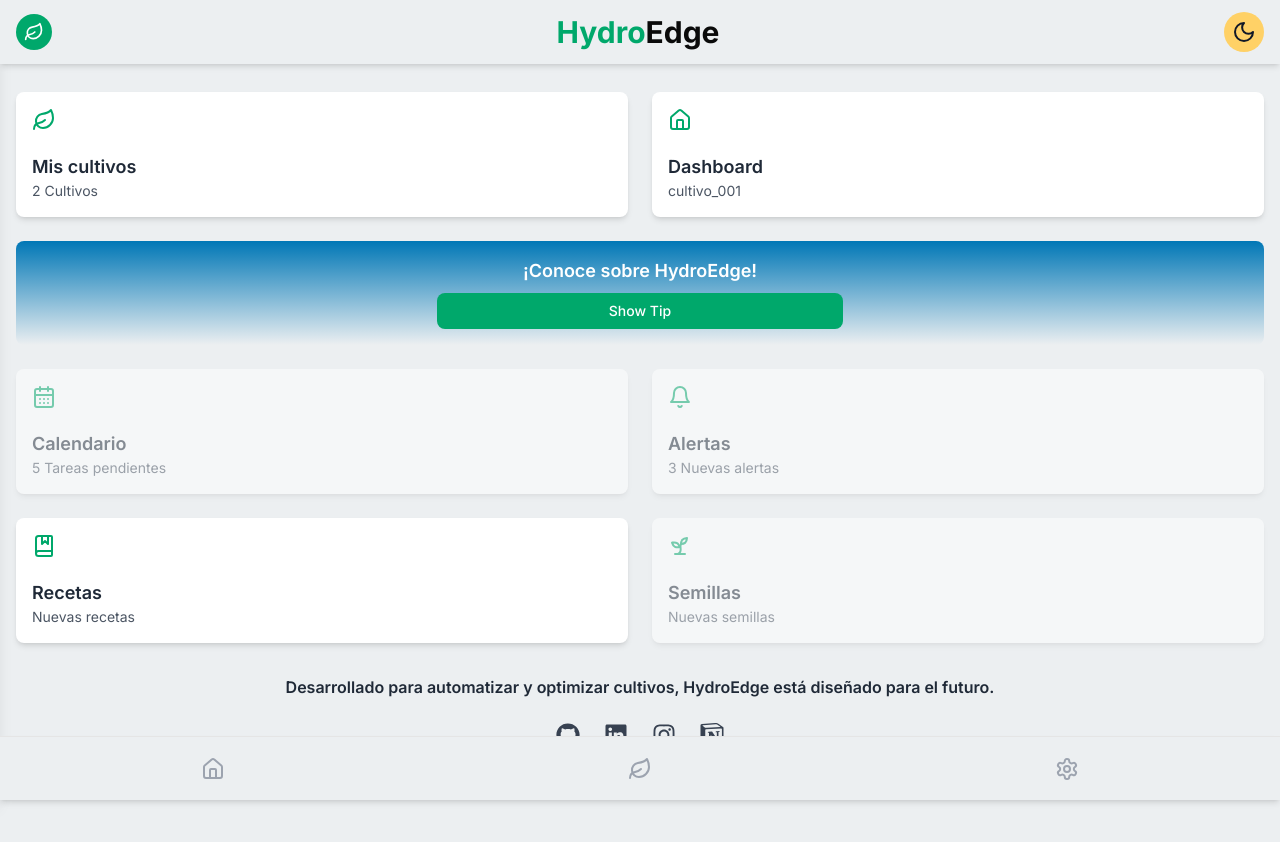
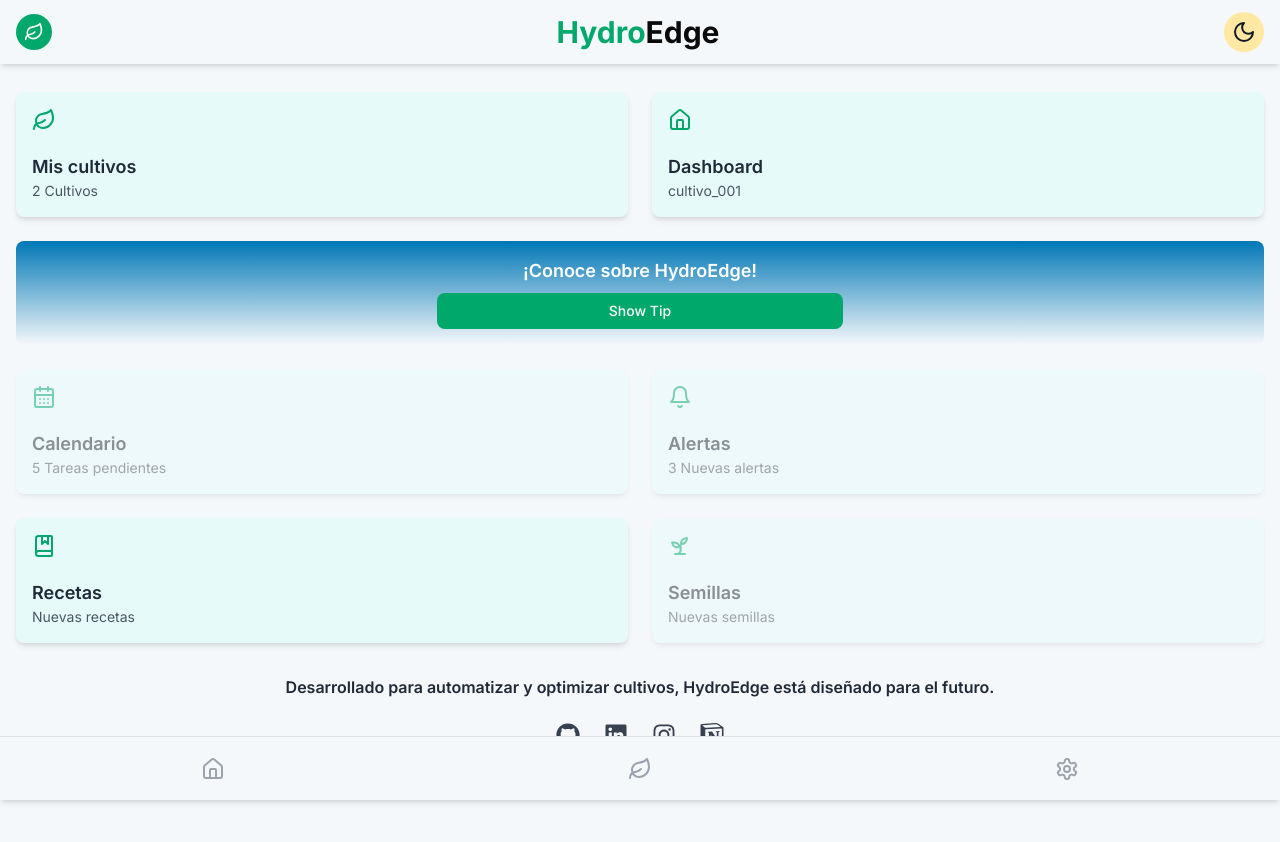
Before and after one commit to RamaGV/HydroEdge_front, a Next.js app: page / in a window 1280 px wide. Built offline with nearby package versions, Linux system fonts and the light colour scheme.

Commit message:
Actualizo paleta de colores light/dark

```diff
--- a/app/cultivos/components/CultivoCard.tsx
+++ b/app/cultivos/components/CultivoCard.tsx
@@ -45,8 +45,9 @@ const CultivoCard: React.FC<CultivoCardProps> = ({
   return (
     <div
       className={`
-        bg-white dark:bg-gray-700 rounded-lg shadow-xl overflow-hidden
-        transform transition-transform duration-200 hover:scale-105
+        rounded-lg shadow-xl overflow-hidden hover:scale-105 transform transition-transform duration-200
+        bg-[#E7FAFA]
+        dark:bg-background-dark
         ${isSelected ? 'ring-2 ring-primary dark:ring-primary-dark' : ''}
       `} onClick={handleClick}>
       <div className="flex flex-row justify-between">
@@ -57,7 +58,9 @@ const CultivoCard: React.FC<CultivoCardProps> = ({
 
         {/* Información a la derecha */}
         <div className='flex flex-col justify-between w-1/3 m-2'>
-          <h3 className="text-lg font-semibold text-gray-800 dark:text-gray-200">{nombre}</h3>
+          <h3 className="text-lg font-semibold
+            text-gray-800
+            dark:text-gray-200">{nombre}</h3>
           <div className='text-sm text-gray-600 dark:text-gray-400'>
             <p>{fase_actual}</p>
             <p>Día {diaActual} de {diasTotales}</p>
--- a/app/cultivos/page.tsx
+++ b/app/cultivos/page.tsx
@@ -66,8 +66,9 @@ export default function CultivosPage() {
   if (isLoading) {
     return (
       <div className={`${isDarkMode ? 'dark' : 'light'}`}>
-        <div className="min-h-screen p-4 pt-16 text-text mb-12
-        bg-background dark:bg-background-dark dark:text-text-dark select-none">
+        <div className="min-h-screen p-4 pt-16 mb-12 select-none
+        bg-background-light
+        dark:bg-background-dark dark:text-text-dark">
           <div className="text-center mt-24">Cargando...</div>
           </div>
       </div>
@@ -76,8 +77,9 @@ export default function CultivosPage() {
 
   return (
     <div className={`${isDarkMode ? 'dark' : 'light'}`}>
-      <div className="min-h-screen p-4 pt-16 text-text
-        bg-background dark:bg-background-dark dark:text-text-dark select-none">
+      <div className="min-h-screen p-4 pt-16 select-none
+        bg-background-light
+        dark:bg-background-dark dark:text-text-dark">
         <main className="flex-grow px-2 py-6">
           <div className="grid grid-cols-1 sm:grid-cols-2 lg:grid-cols-3 gap-6">
             {cultivos.map((cultivo) => (
--- a/app/dashboard/components/ActuadorCard.tsx
+++ b/app/dashboard/components/ActuadorCard.tsx
@@ -17,8 +17,9 @@ export default function ActuadorCard({ icon, label, is_active }: ActuadorCardPro
 
   return (
     <div className="flex flex-col items-center p-4 rounded-lg
-      shadow-xl justify-between bg-gray-100 dark:bg-gray-700
-      hover:shadow-md transition"
+      shadow-xl justify-between hover:shadow-md transition
+      bg-background-light
+      dark:bg-gray-700 "
       style={{ height: '180px', width: '90px' }}>
       <div className="bg-primary rounded-full p-3 mb-2 text-white shadow-md">
         {React.cloneElement(icon as React.ReactElement, { className: 'w-8 h-8' })}
--- a/app/dashboard/page.tsx
+++ b/app/dashboard/page.tsx
@@ -130,10 +130,12 @@ const DashboardPage = () => {
 
   return (
     <div className={`${isDarkMode ? 'dark' : 'light'}`}>
-    <div className="min-h-screen p-4 pt-16 text-text mb-12
-      bg-[#f0f0f0] dark:bg-background-dark dark:text-text-dark select-none">
+      <div className="min-h-screen p-4 pt-16 text-text mb-12 select-none
+        bg-background-light
+        dark:bg-background-dark dark:text-text-dark">
         {/* Sección de Actuadores */}
         <section className="rounded-lg p-4 mb-6 mt-6 shadow-xl
+          bg-[#E7FAFA]
           dark:bg-gray-800">
           <h2 className="text-xl font-semibold mb-4 text-primary">Actuadores</h2>
           <div className="grid grid-cols-3 gap-4
@@ -173,6 +175,7 @@ const DashboardPage = () => {
 
         {/* Sección de Sensores */}
         <section className="rounded-lg p-4 mb-6 mt-6 shadow-xl
+          bg-[#E7FAFA]
           dark:bg-gray-800">
           <h2 className="text-2xl font-semibold mb-4 text-primary">Sensores</h2>
           <div className="grid grid-cols-3 gap-4 dark:bg-gray-800">
@@ -196,6 +199,7 @@ const DashboardPage = () => {
 
         {/* Sección de Progreso del Cultivo */}
         <section className="rounded-lg p-4 mb-6 mt-6 shadow-xl
+          bg-[#E7FAFA]
           dark:bg-gray-800">
           <h2 className="text-2xl font-semibold mb-4 text-primary">Progreso del Cultivo</h2>
           <div className="flex justify-center">
--- a/app/recetas/page.tsx
+++ b/app/recetas/page.tsx
@@ -37,7 +37,7 @@ export default function CultivosPage() {
   return (
     <div className={`${isDarkMode ? 'dark' : 'light'}`}>
       <div className="min-h-screen p-4 pt-16 select-none
-        bg-background text-text
+        bg-background-light
         dark:bg-background-dark">
         <main className="flex-grow px-2 mb-20">
           <div>
--- a/components/Header.tsx
+++ b/components/Header.tsx
@@ -28,7 +28,12 @@ export default function Header() {
                         bg-background-light text--textlight
                         dark:bg-background-dark dark:text-text-dark
                         transition-colors duration-300">
-          <SideBar isSidebarOpen={isSidebarOpen} toggleSidebar={toggleSidebar} />
+
+          <div className='opacity-50 select-none cursor-not-allowed dark:opacity-100'>
+            {/*
+            <SideBar isSidebarOpen={isSidebarOpen} toggleSidebar={toggleSidebar} />
+             */}
+          </div>
 
           <header className="fixed top-0 left-0 right-0 h-16
             flex items-center justify-between p-4
--- a/components/SideBar.tsx
+++ b/components/SideBar.tsx
@@ -62,7 +62,8 @@ export default function SideBar({ isSidebarOpen, toggleSidebar }: { isSidebarOpe
       {isModalOpen && <ProfileModal onClose={toggleModal} />}
 
       {/* Sidebar */}
-      <div className={`fixed inset-y-0 left-0 z-50 w-64 bg-[#4CD964] text-white transform ${isSidebarOpen ? 'translate-x-0' : '-translate-x-full'} transition-transform duration-300 ease-in-out shadow-lg`}>
+      <div className={`fixed inset-y-0 left-0 z-50 w-64
+        bg-[#CFF5F4] text-primary dark:text-primary-dark transform ${isSidebarOpen ? 'translate-x-0' : '-translate-x-full'} transition-transform duration-300 ease-in-out shadow-lg`}>
         <div className="flex justify-between items-center p-4 border-b border-green-400">
           <button onClick={toggleSidebar} className="text-white hover:text-gray-200 transition-colors duration-200">
             <X className="w-6 h-6" />
--- a/components/WidgetHome.tsx
+++ b/components/WidgetHome.tsx
@@ -16,12 +16,12 @@ export default function WidgetHome({ link, titulo, layout, icono, finalizado }:
     <div
       className={`
         flex flex-col items-start p-4 rounded-lg shadow-md justify-between
-        bg-white dark:bg-gray-800
-        transform transition-transform duration-200
-        w-full h-full
+        transform transition-transform duration-200 w-full h-full
+        bg-[#E7FAFA]
+        dark:bg-gray-800
         ${finalizado ? 'hover:scale-105 cursor-pointer' : 'opacity-50 cursor-not-allowed'}
       `}
-      style={{ height: '125px', width: '100%' }} // Ajusta aquí el tamaño fijo del widget
+      style={{ height: '125px', width: '100%' }}
     >
       <div className="mb-2 text-primary dark:text-primary-dark">{icono}</div>
       <div>
--- a/tailwind.config.ts
+++ b/tailwind.config.ts
@@ -20,14 +20,14 @@ const config: Config = {
   		},
   		colors: {
   			background: {
-				DEFAULT: '#E3E5D8',
-				dark: '#263238',  // Fondo oscuro
-				light: '#ECEFF1',
+				DEFAULT: '#F5F5F5',  // Fondo claro más suave
+				dark: '#263238',  // No cambia para el modo oscuro
+				light: '#F5F8FA',  // Fondo neutro suave
 			},
 			text: {
-				DEFAULT: '#2E3A45', // Texto en modo claro
-				dark: '#ECEFF1',  // Texto en modo oscuro
-				light: '#2E3A45',
+				DEFAULT: '#4A4A4A',  // Texto en modo claro más suave
+				dark: '#ECEFF1',  // No cambia para modo oscuro
+				light: '#4A4A4A',  // Texto en modo claro
 			},
   			foreground: 'hsl(var(--foreground))',
   			card: {
@@ -35,8 +35,9 @@ const config: Config = {
   				foreground: 'hsl(var(--card-foreground))'
   			},
   			popover: {
-  				DEFAULT: 'hsl(var(--popover))',
-  				foreground: 'hsl(var(--popover-foreground))'
+				DEFAULT: '#80C6B2',  // Verde más suave
+				dark: '#388E3C',  // No cambia en modo oscuro
+				foreground: '#FFFFFF',  // Mantener el blanco para texto sobre verde
 			},
 			primary: {
 				DEFAULT: '#00A86B',       // Verde claro
@@ -49,7 +50,7 @@ const config: Config = {
 				foreground: '#FFFFFF',    // Texto sobre color secundario
 			},
 			secondary: {
-				DEFAULT: '#E57373',       // Rojo claro
+				DEFAULT: '#0077B6',       // Rojo claro
 				dark: '#D32F2F',          // Rojo oscuro
 				foreground: '#FFFFFF',    // Texto sobre color secundario
 			},
@@ -58,9 +59,9 @@ const config: Config = {
 				foreground: '#FFFFFF',    // Texto sobre color de acento
 					},
   			accent: {
-  				DEFAULT: '#FFD166',
-  				foreground: 'hsl(var(--accent-foreground))'
-  			},
+				DEFAULT: '#FFE8A1',  // Amarillo más suave
+				foreground: '#FFFFFF',  // Texto sobre el color de acento
+			},
   			destructive: {
   				DEFAULT: 'hsl(var(--destructive))',
   				foreground: 'hsl(var(--destructive-foreground))'
@@ -74,8 +75,8 @@ const config: Config = {
 			error: {
 			  DEFAULT: '#EF476F',
 			},
-  			border: 'hsl(var(--border))',
-  			input: 'hsl(var(--input))',
+			border: '#E0E0E0',  // Borde más suave
+			input: 'hsl(var(--input))',
   			ring: 'hsl(var(--ring))',
   			chart: {
   				'1': 'hsl(var(--chart-1))',
```
Also changed, not shown: app/dashboard/components/SensorCard.tsx (+8 -5 lines), app/recetaDashboard/page.tsx (+13 -8 lines), app/recetas/components/CultivoCard.tsx (+25 -8 lines).
